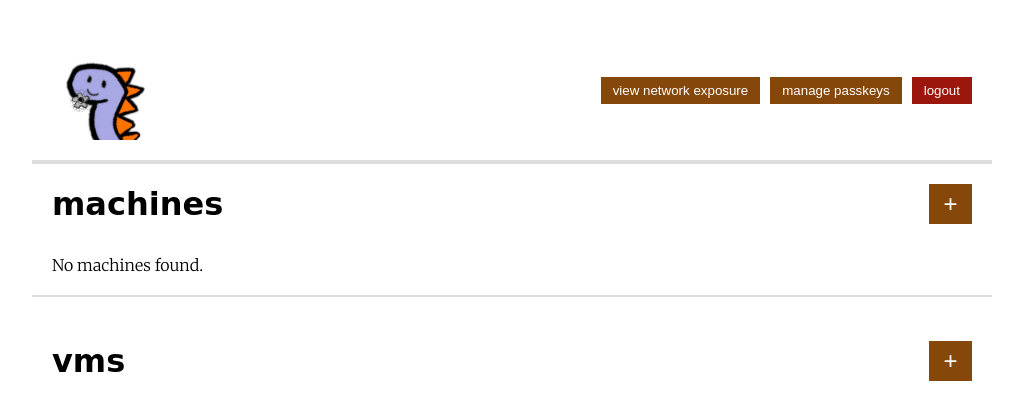
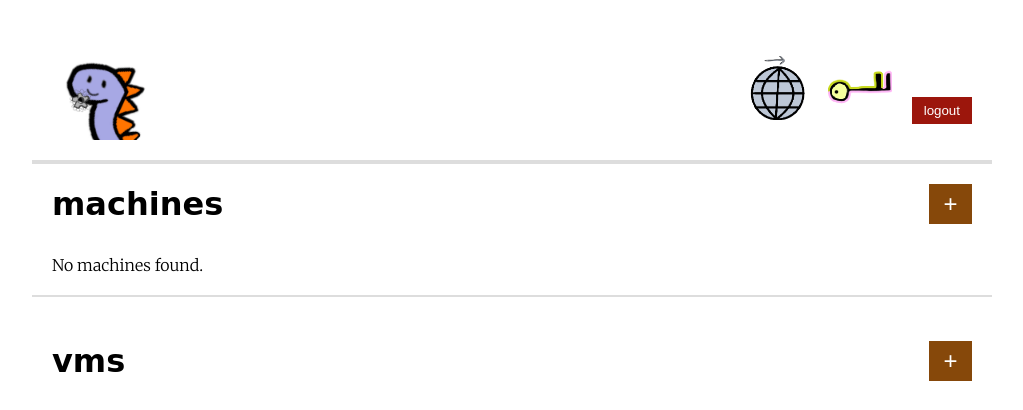
Before and after one commit to tiredkangaroo/mechanicaldinosaurs, a Django app: template frontend/console/templates/index.html in a window 1280 px wide. Shown: the top 410 px of the page, without its empty margins (128-1151 px from the left). Run offline with Django 5.2, Linux system fonts and the light colour scheme; the template is opened without the code that fills it, so the values that code supplies are empty.

Commit message:
add icon for networking and passkeys mgmt

```diff
--- a/frontend/console/templates/index.html
+++ b/frontend/console/templates/index.html
@@ -8,6 +8,12 @@
     <link rel="stylesheet" href="{% static 'root.css' %}" />
     <link rel="icon" type="image/x-icon" href="{% static 'favicon.png' %}">
     <style>
+      .tunnels-link, .passkeys-link {
+        transition: all 0.2s ease-in-out;
+      }
+      .tunnels-link:hover, .passkeys-link:hover {
+        transform: scale(1.08);
+      }
       .machines,
       .vms,
       .deployments,
@@ -145,16 +151,12 @@
   <body style="width: 75%; margin: auto; padding-top: 20px; padding-bottom: 20px">
     <div style="display: flex; flex-direction: row; align-items: center; justify-content: space-between; padding: 20px; border-bottom: 4px solid #ddd">
       <img src="{% static 'favicon.png' %}" width="100rem" height="100rem" />
-      <div style="display: flex; flex-direction: flex; justify-content: center; align-items: end; gap: 10px">
-        <a href="{% url 'tunnels' %}">
-          <button>
-            view network exposure
-          </button>
+      <div style="display: flex; flex-direction: flex; justify-content: center; align-items: end; gap: 14px">
+        <a href="{% url 'tunnels' %}" class="tunnels-link" title="view network exposure">
+            <img src="{% static 'networking_icon.png' %}" width="64px" style="margin-right: 6px" />
         </a>
-        <a href="{% url 'passkeys_mgmt' %}">
-          <button>
-            manage passkeys
-          </button>
+        <a href="{% url 'passkeys_mgmt' %}" class="passkeys-link" title="manage passkeys">
+          <img src="{% static 'key.png' %}" width="64px" style="margin-right: 6px" />
         </a>
         <a href="{% url 'logout' %}" style="text-decoration: none; color: inherit; margin: 0">
           <button class="button-dangerous">logout</button>
```
Also changed, not shown: frontend/console/static/key.png (added), frontend/console/static/networking_icon.png (added).
